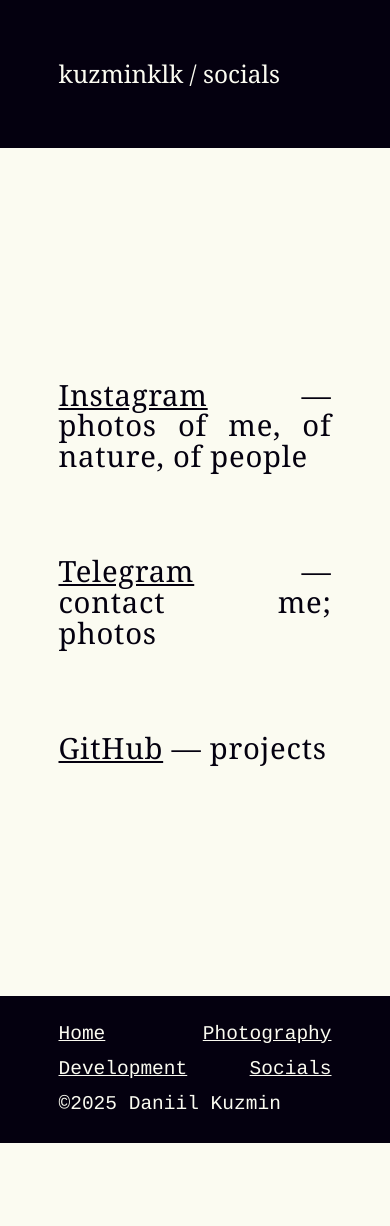
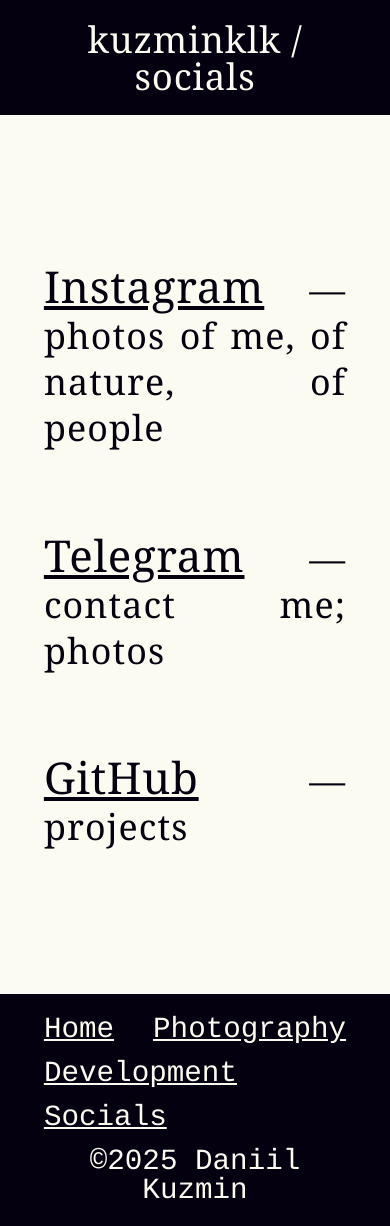
Before and after one commit to kuzminklk/kuzminklk-personal-website, a Flask app: page /socials in a window 390 px wide. Before the commit the page ends 1143 px from the top, so only its background shows below. Run offline with Flask 3, Linux system fonts and the light colour scheme; some web fonts are replaced.

Commit message:
Improve mobile design

```diff
--- a/static/_desktop.sass
+++ b/static/_desktop.sass
@@ -53,8 +53,16 @@
 	font-stretch: 80%
 	font-weight: 550
 	margin: 10vh 0
-	letter-spacing: 0.0375rem
+	letter-spacing: 0.025rem
 	line-height: 1.05
+
+	.label
+		text-align: center
+		font-size: 1.225rem
+		font-stretch: 90%
+		font-weight: 450
+		letter-spacing: 0.0375rem
+		line-height: 1.05
 
 h3
 	text-align: center
@@ -77,8 +85,8 @@
 	text-decoration-color: rgba(0,0,0,0)
 
 header
-	h1
-		letter-spacing: 0.125rem
+	h3
+		letter-spacing: 0.025rem
 
 footer
 	font-size: 0.75rem
@@ -114,17 +122,6 @@
 	min-height: 100vh
 	padding: 17.5vh 3rem
 
-footer
-	min-height: 17.5vh
-	padding: 3.125vh 3rem
-
-	display: flex
-	flex-flow: row
-	align-items: center
-	justify-content: space-between
-	flex-wrap: wrap
-	gap: 0.5rem
-
 main.home
 	min-height: 132.5vh
 	display: flex
@@ -147,13 +144,27 @@
 		border-radius: 0.5rem
 
 main.development
+	padding-bottom: 30vh
 	section
 		width: 42.5vw
+
+footer
+	min-height: 17.5vh
+	padding: 3.125vh 3rem
+
+	display: flex
+	flex-flow: row
+	align-items: center
+	justify-content: space-between
+	flex-wrap: wrap
+	gap: 0.5rem
 
 
 
 // Decorations
 
-main.development
+main.development, main.photography
 	img
 		border: 2px solid $secondary-color
+		border-right: 4px solid $secondary-color
+		border-left: 4px solid $secondary-color
--- a/static/_mobile.sass
+++ b/static/_mobile.sass
@@ -4,7 +4,47 @@
 
     // Typography
 
-    $mobile-dominant-size: 5vw
+    $mobile-secondary-size: 5vw
 
     html
-        font-size: $mobile-dominant-size
+        font-size: $mobile-secondary-size
+
+    h1
+        font-size: 2.5rem
+
+
+
+    // Layout
+
+    header
+        min-height: 12.5vh
+        padding: 2.5vh 1.5rem
+
+    main
+        min-height: 75vh
+        padding: 7.5vh 1.5rem
+
+    main.photography
+        gap: 7.5vh
+        padding: 7.5vh 0.75rem
+
+    main.development
+        section
+            width: 85vw
+
+    footer
+        min-height: 12.5vh
+        padding: 2.5vh 1.5rem
+
+
+
+@media screen and (max-width: 450px)
+
+
+
+    // Typography
+
+    $mobile-primary-size: 7.5vw
+
+    html
+        font-size: $mobile-primary-size
--- a/static/general.css
+++ b/static/general.css
@@ -91,6 +91,14 @@
   font-stretch: 80%;
   font-weight: 550;
   margin: 10vh 0;
+  letter-spacing: 0.025rem;
+  line-height: 1.05;
+}
+h2 .label {
+  text-align: center;
+  font-size: 1.225rem;
+  font-stretch: 90%;
+  font-weight: 450;
   letter-spacing: 0.0375rem;
   line-height: 1.05;
 }
@@ -119,8 +127,8 @@
   text-decoration-color: rgba(0, 0, 0, 0);
 }
 
-header h1 {
-  letter-spacing: 0.125rem;
+header h3 {
+  letter-spacing: 0.025rem;
 }
 
 footer {
@@ -159,17 +167,6 @@
   padding: 17.5vh 3rem;
 }
 
-footer {
-  min-height: 17.5vh;
-  padding: 3.125vh 3rem;
-  display: flex;
-  flex-flow: row;
-  align-items: center;
-  justify-content: space-between;
-  flex-wrap: wrap;
-  gap: 0.5rem;
-}
-
 main.home {
   min-height: 132.5vh;
   display: flex;
@@ -192,16 +189,59 @@
   border-radius: 0.5rem;
 }
 
+main.development {
+  padding-bottom: 30vh;
+}
 main.development section {
   width: 42.5vw;
 }
 
-main.development img {
+footer {
+  min-height: 17.5vh;
+  padding: 3.125vh 3rem;
+  display: flex;
+  flex-flow: row;
+  align-items: center;
+  justify-content: space-between;
+  flex-wrap: wrap;
+  gap: 0.5rem;
+}
+
+main.development img, main.photography img {
   border: 2px solid #04000f;
+  border-right: 4px solid #04000f;
+  border-left: 4px solid #04000f;
 }
 
 @media screen and (max-width: 730px) {
   html {
     font-size: 5vw;
   }
+  h1 {
+    font-size: 2.5rem;
+  }
+  header {
+    min-height: 12.5vh;
+    padding: 2.5vh 1.5rem;
+  }
+  main {
+    min-height: 75vh;
+    padding: 7.5vh 1.5rem;
+  }
+  main.photography {
+    gap: 7.5vh;
+    padding: 7.5vh 0.75rem;
+  }
+  main.development section {
+    width: 85vw;
+  }
+  footer {
+    min-height: 12.5vh;
+    padding: 2.5vh 1.5rem;
+  }
+}
+@media screen and (max-width: 450px) {
+  html {
+    font-size: 7.5vw;
+  }
 }/*# sourceMappingURL=general.css.map */
--- a/templates/socials.html
+++ b/templates/socials.html
@@ -8,9 +8,9 @@
     <h3>kuzminklk / socials</h3>
 </header>
 <main class='socials'>
-    <h2><a target='_blank' href='https://www.instagram.com/kuzminklk/'>Instagram</a> — photos of me, of nature, of people</h2>
-    <h2><a target='_blank' href='https://t.me/kuzminklk'>Telegram</a> — contact me; photos</h2>
-    <h2><a target='_blank' href='https://github.com/kuzminklk'>GitHub</a> — projects</h2>
+    <h2><a target='_blank' href='https://www.instagram.com/kuzminklk/'>Instagram</a><span class='label'> — photos of me, of nature, of people</span></h2>
+    <h2><a target='_blank' href='https://t.me/kuzminklk'>Telegram</a><span class='label'> — contact me; photos</span></h2>
+    <h2><a target='_blank' href='https://github.com/kuzminklk'>GitHub</a><span class='label'> — projects</span></h2>
 </main>
 <footer>
     <h3><a href='/'>Home</a></h3>
```
Also changed, not shown: 1 other file.
